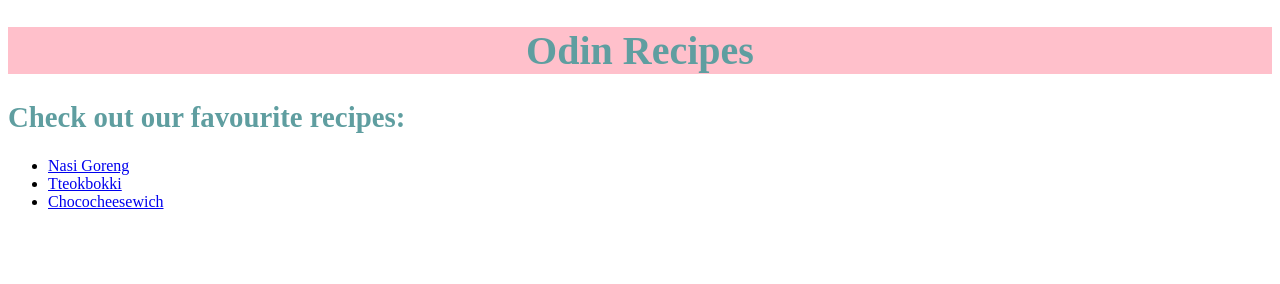
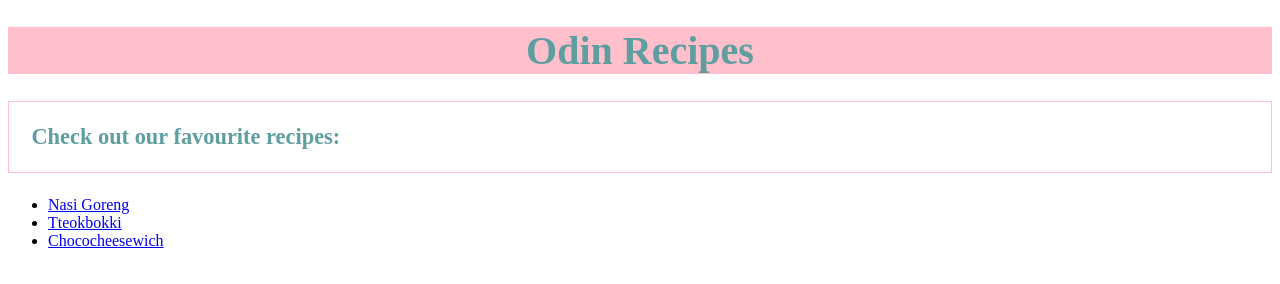
Before and after one commit to dinarosita/odin-recipes, a plain HTML site: page index.html in a window 1280 px wide. Drawn offline with Linux system fonts and the light colour scheme.

Commit message:
Edit index.html with mainbox

```diff
--- a/index.html
+++ b/index.html
@@ -8,7 +8,7 @@
     </head>
     <body>
         <h1>Odin Recipes</h1>
-        <h2>Check out our favourite recipes:</h2>
+        <h2 class="mainbox">Check out our favourite recipes:</h2>
         <ul>
             <li><a href="./nasigoreng.html">Nasi Goreng</a></li>
             <li><a href="./tteokbokki.html">Tteokbokki</a></li>
```
